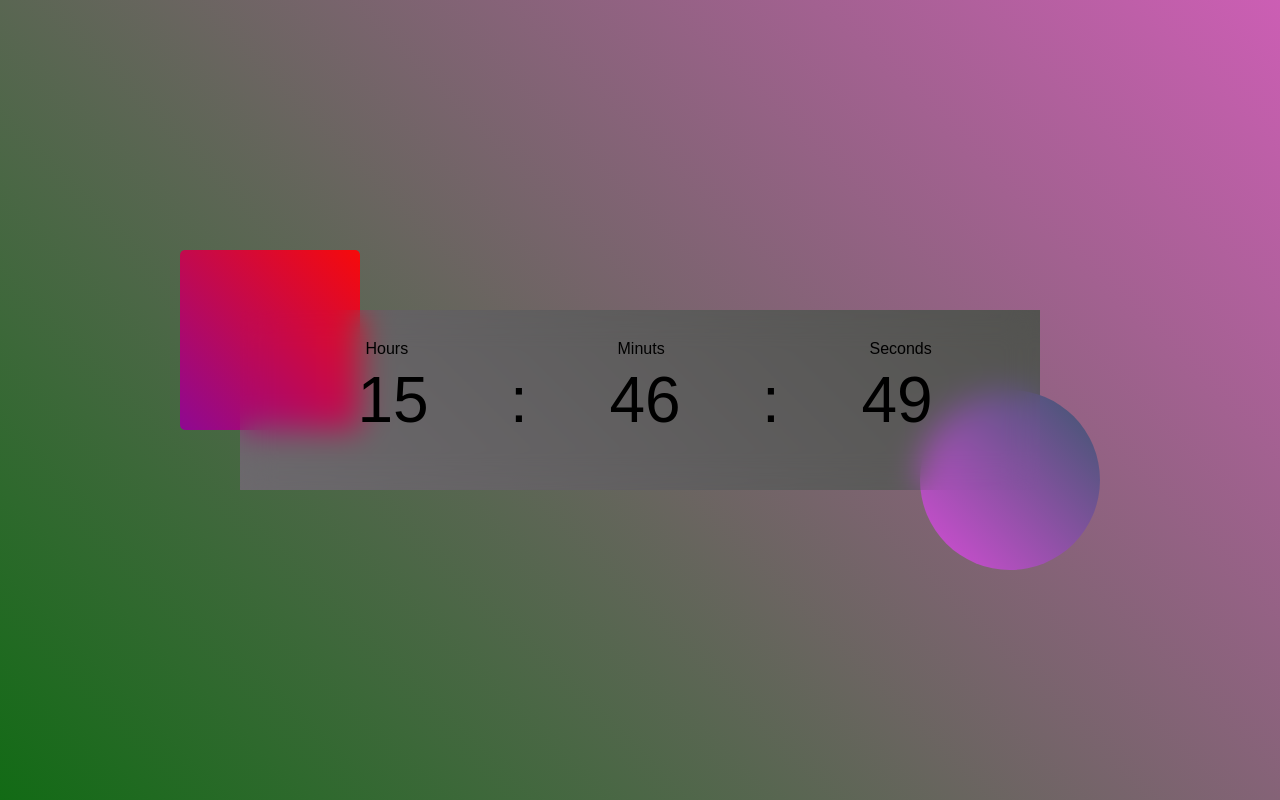
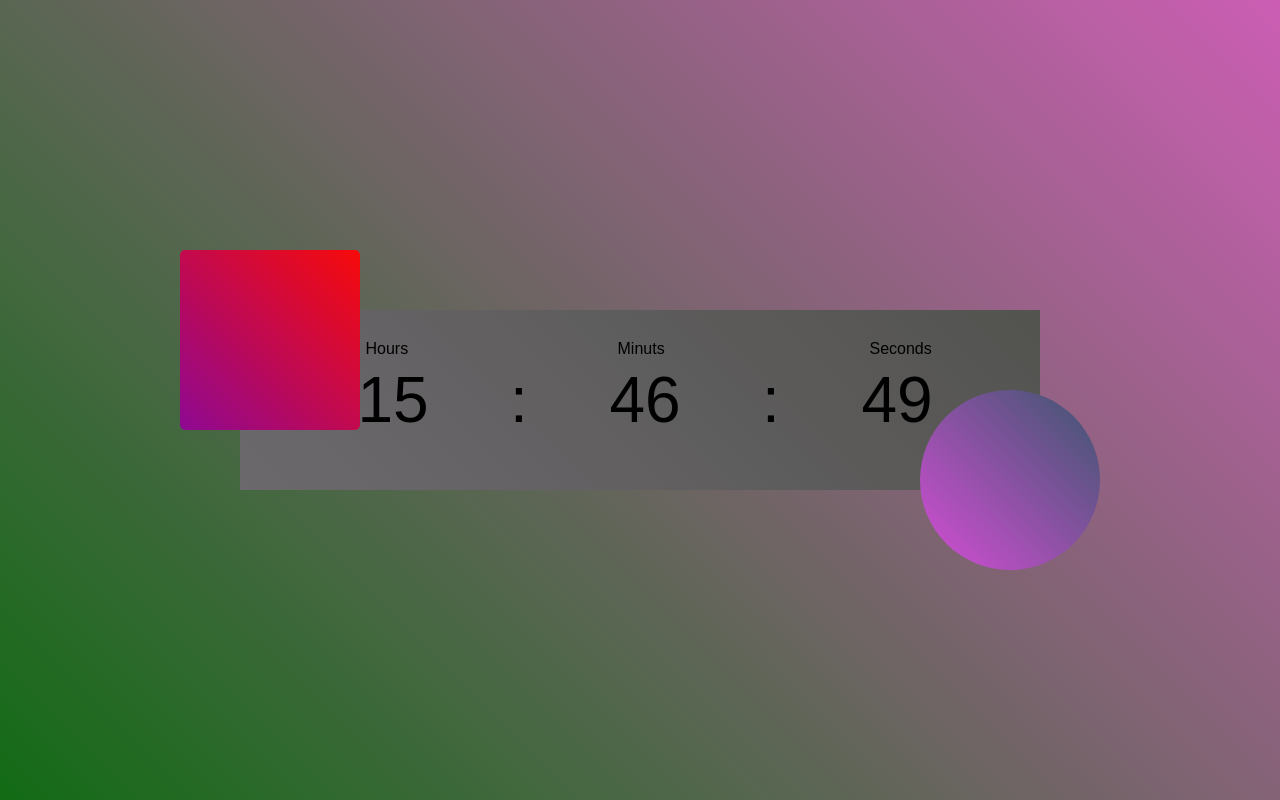
Before and after one commit to Muhammadidrees45/Digital-clock, a plain HTML site: page index.html in a window 1280 px wide. Drawn offline with Linux system fonts and the light colour scheme.

Commit message:
update digital clock

```diff
--- a/style.css
+++ b/style.css
@@ -27,7 +27,6 @@
     height: 180px;
     color: #000000;
     gap: 1rem;
-    backdrop-filter: blur(1rem);
 }
 .container::before{
     content: " ";
```
